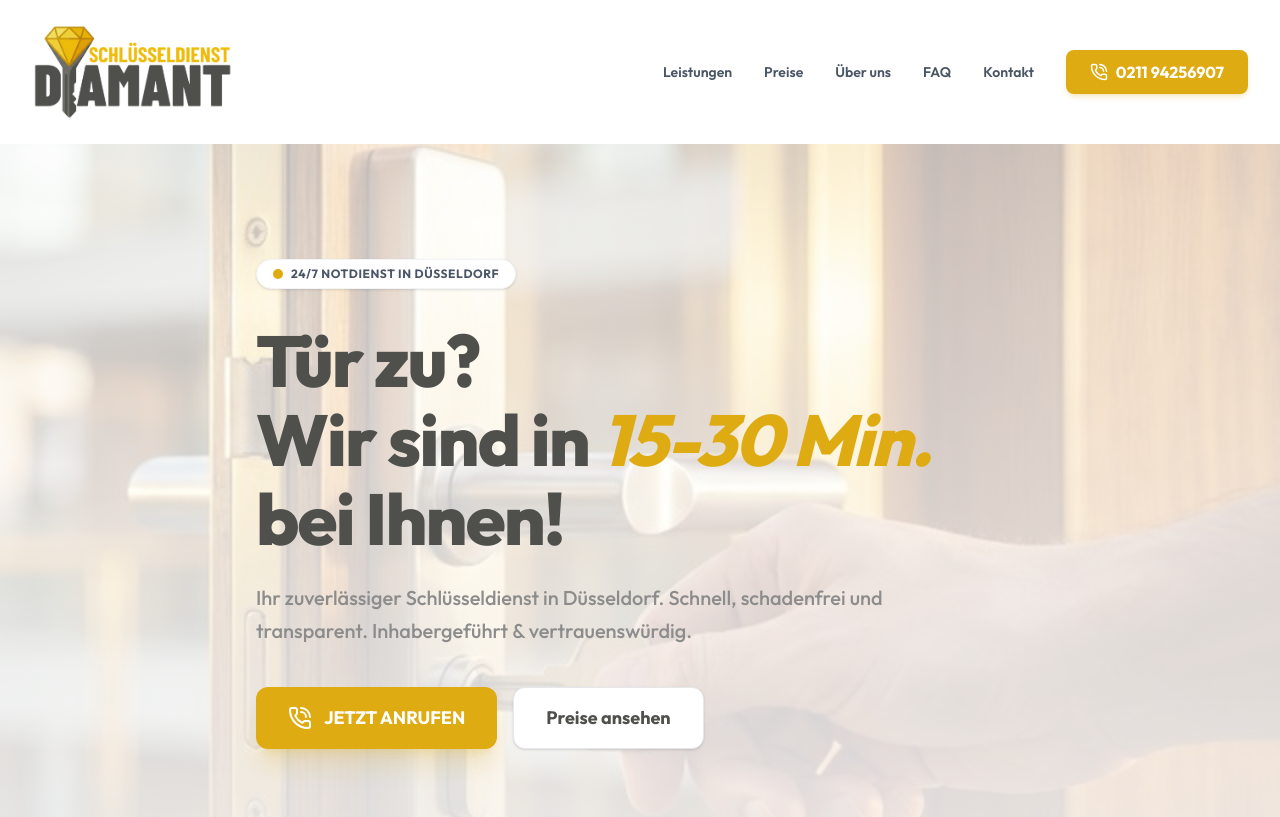
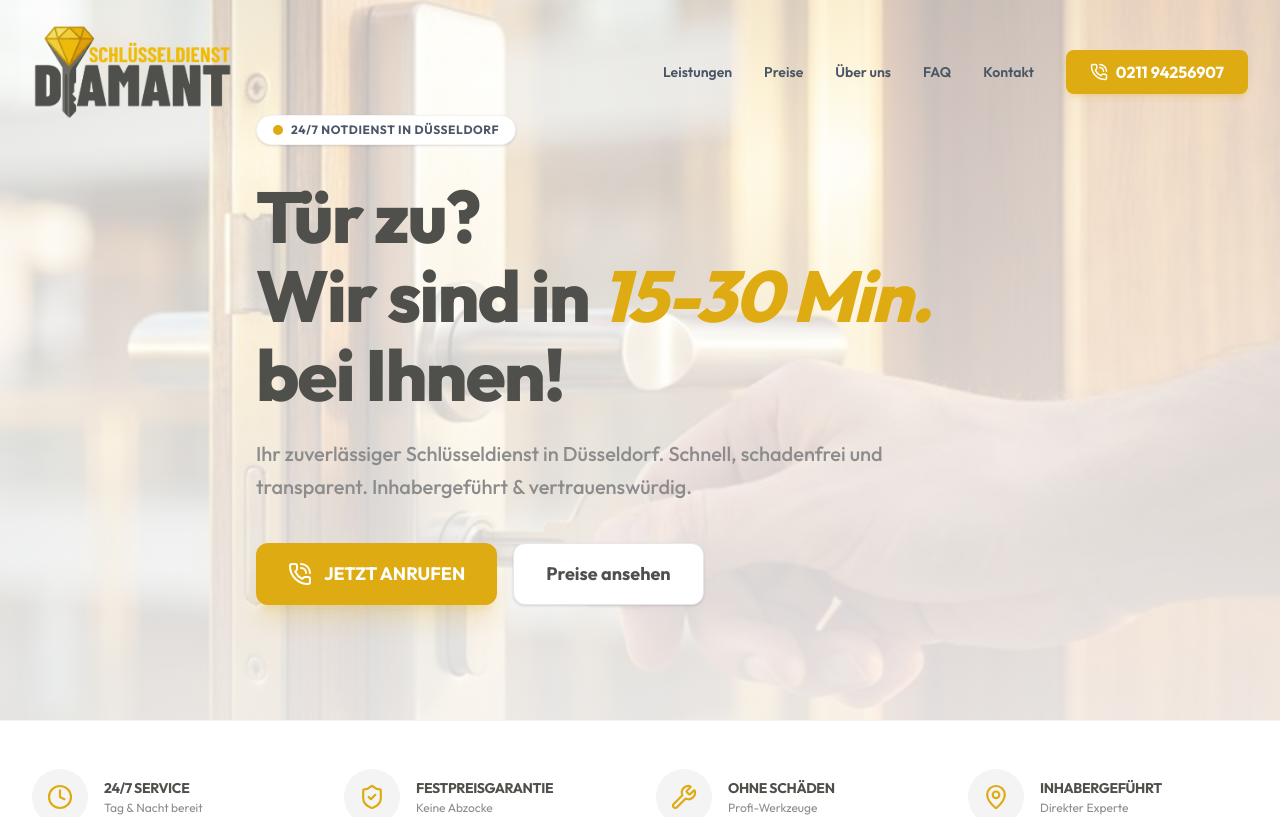
Before and after one commit to Leoquent/diamant, a React (Vite) app: page / in a window 1280 px wide. Shown: the top 817 px of the page. Built offline with nearby package versions, Linux system fonts and the light colour scheme; a web font is replaced by a local one.

Commit message:
fix: change header from sticky to fixed to overlap Hero background

```diff
--- a/src/App.tsx
+++ b/src/App.tsx
@@ -111,7 +111,7 @@ function App() {
 
       {/* Header */}
       <header
-        className="sticky top-0 z-40 w-full transition-all duration-200"
+        className="fixed top-0 z-40 w-full transition-all duration-200"
         style={{
           backgroundColor: `rgba(255, 255, 255, ${scrollProgress * 0.97})`,
           backdropFilter: `blur(${scrollProgress * 16}px)`,
```
